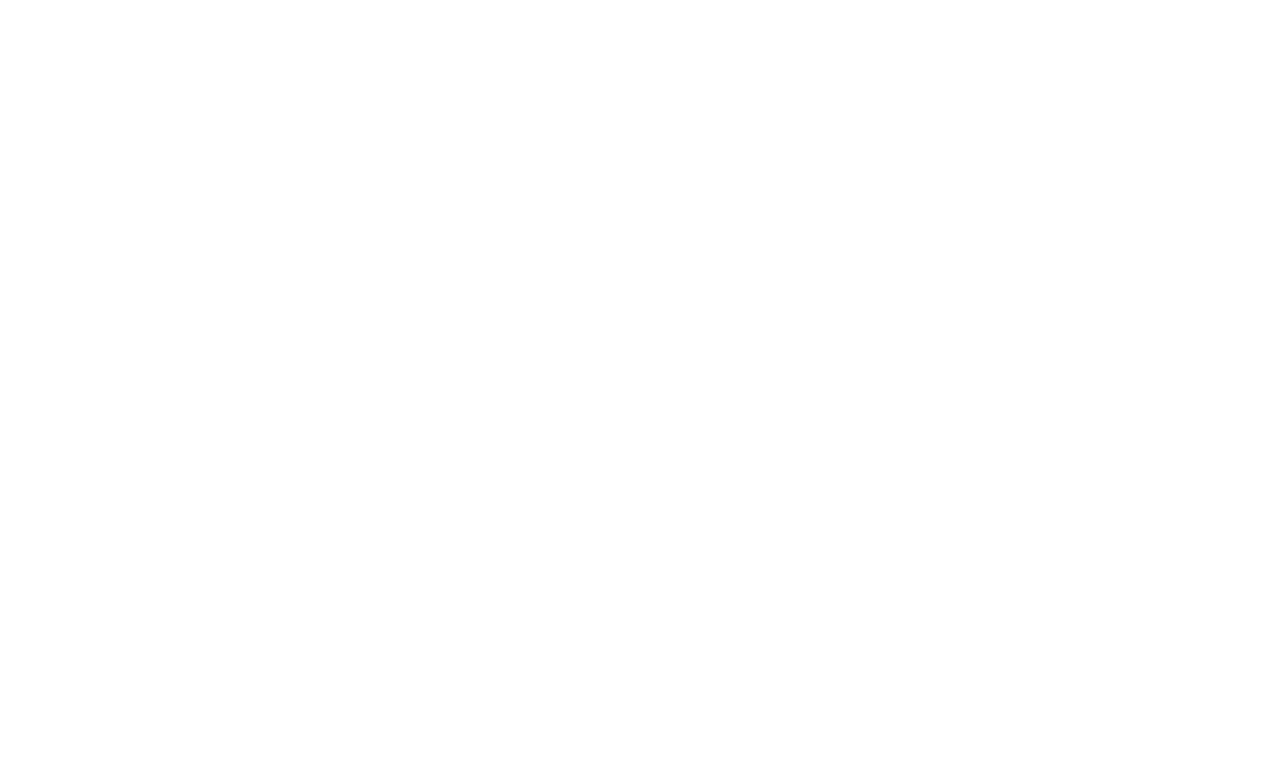
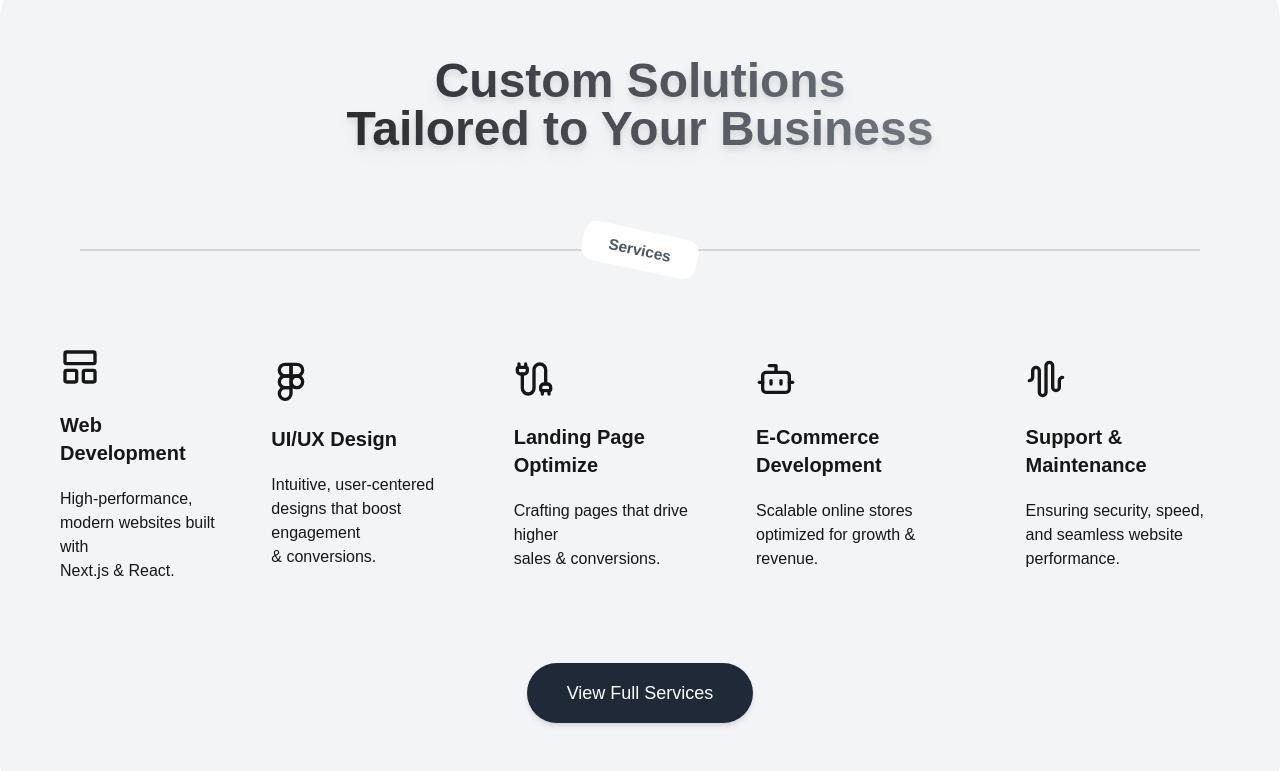
Before and after one commit to Kaveenxz/personal-site, a Next.js app: page / in a window 1280 px wide. Shown: the part 1235-2006 px from the top of the page. Before the commit the page ends 1100 px from the top, so only its background shows below. Built offline with nearby package versions, Linux system fonts and the light colour scheme.

Commit message:
services page done

```diff
--- /dev/null
+++ b/app/components/Service.tsx
@@ -0,0 +1,78 @@
+import { AudioWaveformIcon, Bot, Cable, Figma, LayoutPanelTop, PhoneCall } from 'lucide-react'
+import React from 'react'
+
+function Service() {
+    return (
+        <div className='bg-gray-100 w-full'>
+            <div className='text-5xl font-bold flex flex-col text-center mt-10 my-20'>
+                <h1 className=' font-bold bg-gradient-to-r from-black to-gray-400 text-transparent bg-clip-text drop-shadow-lg'>Custom Solutions</h1>
+                <h1 className=' font-bold bg-gradient-to-r from-black to-gray-400 text-transparent bg-clip-text drop-shadow-lg'>Tailored to Your Business</h1>
+            </div>
+
+            <div className='my-24 mx-20 flex flex-col items-center'>
+                <div className='relative w-full'>
+                    <hr className='border border-gray-300' />
+                    <div className='absolute inset-0 flex items-center justify-center'>
+                        <h1 className='bg-white px-6 text-sm text-gray-600 rounded-xl py-2 font-semibold transform rotate-12 scale-110'>
+                            Services
+                        </h1>
+                    </div>
+                </div>
+            </div>
+
+            <div className='flex justify-between gap-2 mx-10 mb-20 items-center'>
+                <div className='flex flex-col mx-5'>
+                    <LayoutPanelTop className='w-10 h-10' />
+                    <div className='mt-6'>
+                        <h1 className='text-xl font-semibold'>Web Development</h1>
+                    </div>
+                    <p className='mt-5'>High-performance, <br /> modern websites built with <br />  Next.js & React.</p>
+
+                </div>
+                <div className='flex flex-col mx-5'>
+                    <Figma className='w-10 h-10' />
+                    <div className='mt-6'>
+                        <h1 className='text-xl font-semibold'>UI/UX Design</h1>
+                    </div>
+                    <p className='mt-5'>Intuitive, user-centered <br /> designs that boost engagement <br /> & conversions.</p>
+
+                </div>
+                <div className='flex flex-col mx-5'>
+                    <Cable className='w-10 h-10' />
+                    <div className='mt-6'>
+                        <h1 className='text-xl font-semibold'>Landing Page Optimize</h1>
+
+                    </div>
+                    <p className='mt-5'>Crafting pages that drive higher <br /> sales & conversions.</p>
+                </div>
+                <div className='flex flex-col mx-5'>
+                    <Bot className='w-10 h-10' />
+                    <div className='mt-6'>
+                        <h1 className='text-xl font-semibold'>E-Commerce Development</h1>
+
+                    </div>
+                    <p className='mt-5'>Scalable online stores <br /> optimized for growth & revenue.</p>
+                </div>
+                <div className='flex flex-col mx-5'>
+                    <AudioWaveformIcon className='w-10 h-10' />
+                    <div className='mt-6'>
+                        <h1 className='text-xl font-semibold'>Support & Maintenance</h1>
+
+                    </div>
+                    <p className='mt-5'>Ensuring security, speed, <br /> and seamless website <br />performance.</p>
+                </div>
+            </div>
+
+
+            <div className="my-10 flex justify-center gap-5 text-lg">
+          {/* Book a Call Button */}
+
+            <button className="bg-gray-800 px-10 py-4 rounded-full flex gap-2 text-white cursor-pointer transition-all duration-300 hover:bg-white hover:border-2 hover:border-gray-800 hover:text-gray-800 hover:font-semibold shadow-md"
+            >View Full Services</button>
+          </div>
+        </div>
+
+    )
+}
+
+export default Service
--- a/app/components/Space.tsx
+++ b/app/components/Space.tsx
@@ -1,12 +1,12 @@
 import React from 'react'
 
-function Space(color:any) {
+function Space(props:any) {
 
-  console.log(color.color)
-  const bg:any = color.color
+  console.log(props.color)
+  const bg:any = props.color
   return (
     <div className='w-full'>
-      <div className={`w-screen pb-10 rounded-bl-full rounded-br-full ${bg}`}>
+      <div className={`w-screen pb-10 ${props.direction} ${props.color}`}>
       </div>
     </div>
   )
--- a/app/components/WhyChoose.tsx
+++ b/app/components/WhyChoose.tsx
@@ -20,10 +20,10 @@
       initial={{ opacity: 0, y: 30 }}
       animate={{ opacity: 1, y: 0 }}
       transition={{ duration: 0.8, ease: "easeOut" }}
-      className="my-10"
+      className="my-20"
     >
       {/* Gradient Title with Shine Effect */}
-      <div className="flex flex-col justify-center items-center text-center mb-12 gap-2">
+      <div className="flex flex-col justify-center items-center text-center gap-2 mb-20">
         <h1 className="text-2xl font-bold bg-gradient-to-r from-black via-gray-500 to-black text-transparent bg-clip-text animate-gradient">
           We don’t just build websites – we create high-performing digital experiences that attract, engage, and convert.
         </h1>
@@ -36,7 +36,7 @@
       </div>
 
       {/* Feature Icons with Hover Effects */}
-      <div className="flex justify-between gap-5 relative">
+      <div className="flex justify-between gap-5 relative mb-10">
         {features.map((feature, index) => {
           const Icon = feature.icon;
           return (
@@ -55,7 +55,7 @@
       </div>
 
       {/* Dynamic Tooltip Text */}
-      {hoveredText && (
+      {/* {hoveredText && (
         <motion.div
           initial={{ opacity: 0, y: -10 }}
           animate={{ opacity: 1, y: 0 }}
@@ -64,7 +64,7 @@
         >
           {hoveredText}
         </motion.div>
-      )}
+      )} */}
 
       {/* Gradient Animation CSS */}
       <style jsx>{`
--- a/app/page.tsx
+++ b/app/page.tsx
@@ -1,6 +1,7 @@
 import Space from "./components/Space";
 import HomePage from "./components/HomePage";
 import WhyChoose from "./components/WhyChoose";
+import Service from "./components/Service";
 
 export default function Home() {
 
@@ -9,9 +10,12 @@
     <div className="flex  flex-col items-center w-full">
 
         <HomePage/>
-        <Space color="bg-gray-100"/>
+        <Space color="bg-gray-100" direction="rounded-bl-full rounded-br-full"/>
         <WhyChoose/>
-        <Space color="bg-white"/>
+        <Space color="bg-gray-100" direction="rounded-tl-full rounded-tr-full"/>
+        <Service/>
+        <Space color="bg-gray-100" direction="rounded-bl-full rounded-br-full"/>
+
     </div>
   );
 }
```
